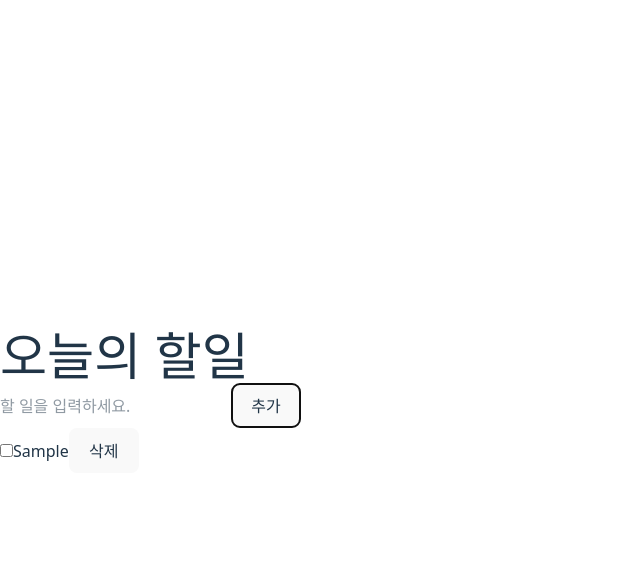
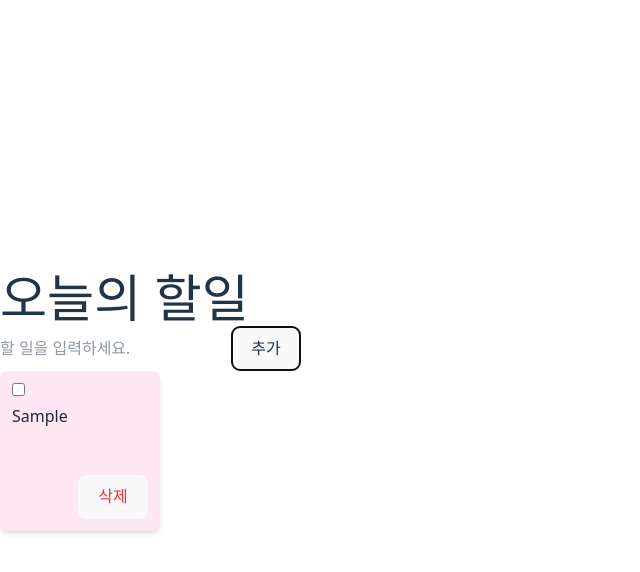
Before and after one commit to mandlake/todo-app, a React (Vite) app: page / in a window 1280 px wide. Both pictures are taken after typing "Sample" into the empty fields and a click on the button "추가". Shown: the top 572 px of the page, without its empty margins (0-640 px from the left). Built offline with nearby package versions, Linux system fonts and the light colour scheme.

Commit message:
fix : 리스트를 포스트잇 형태로 수정, App에 console.log 제거

```diff
--- a/src/App.tsx
+++ b/src/App.tsx
@@ -9,7 +9,6 @@ export default function App() {
 
   const addTodo = (title: string) => {
     setTodos([...todos, { id: uuidv4(), title, done: false }]);
-    console.log(todos);
   };
 
   const toggleTodo = (id: string) => {
--- a/src/components/TodoItem.tsx
+++ b/src/components/TodoItem.tsx
@@ -7,17 +7,38 @@ interface Props {
 }
 
 export default function TodoItem({ todo, onToggle, onDelete }: Props) {
+  const colors = [
+    "bg-yellow-100",
+    "bg-pink-100",
+    "bg-green-100",
+    "bg-blue-100",
+  ];
+  const randomColor = colors[Math.floor(Math.random() * colors.length)];
   return (
-    <li>
-      <label>
+    <li
+      className={`w-40 h-40 ${randomColor} rounded-lg shadow-md p-3 flex flex-col justify-between hover:scale-105 transition-transform duration-150`}
+    >
+      <label className="flex flex-col space-y-2">
         <input
           type="checkbox"
           checked={todo.done}
           onChange={() => onToggle(todo.id)}
+          className="self-start"
         />
-        <span>{todo.title}</span>
+        <span
+          className={`break-words ${
+            todo.done ? "line-through text-gray-400" : "text-gray-800"
+          }`}
+        >
+          {todo.title}
+        </span>
       </label>
-      <button onClick={() => onDelete(todo.id)}>삭제</button>
+      <button
+        onClick={() => onDelete(todo.id)}
+        className="text-sm text-red-500 hover:text-red-700 self-end"
+      >
+        삭제
+      </button>
     </li>
   );
 }
--- a/src/components/TodoList.tsx
+++ b/src/components/TodoList.tsx
@@ -9,7 +9,7 @@ interface Props {
 
 export default function TodoList({ todos, onToggle, onDelete }: Props) {
   return (
-    <ul>
+    <ul className="grid grid-cols-2 md:grid-cols-3 lg:grid-cols-4 gap-4">
       {todos.map((todo) => (
         <TodoItem
           key={todo.id}
```
